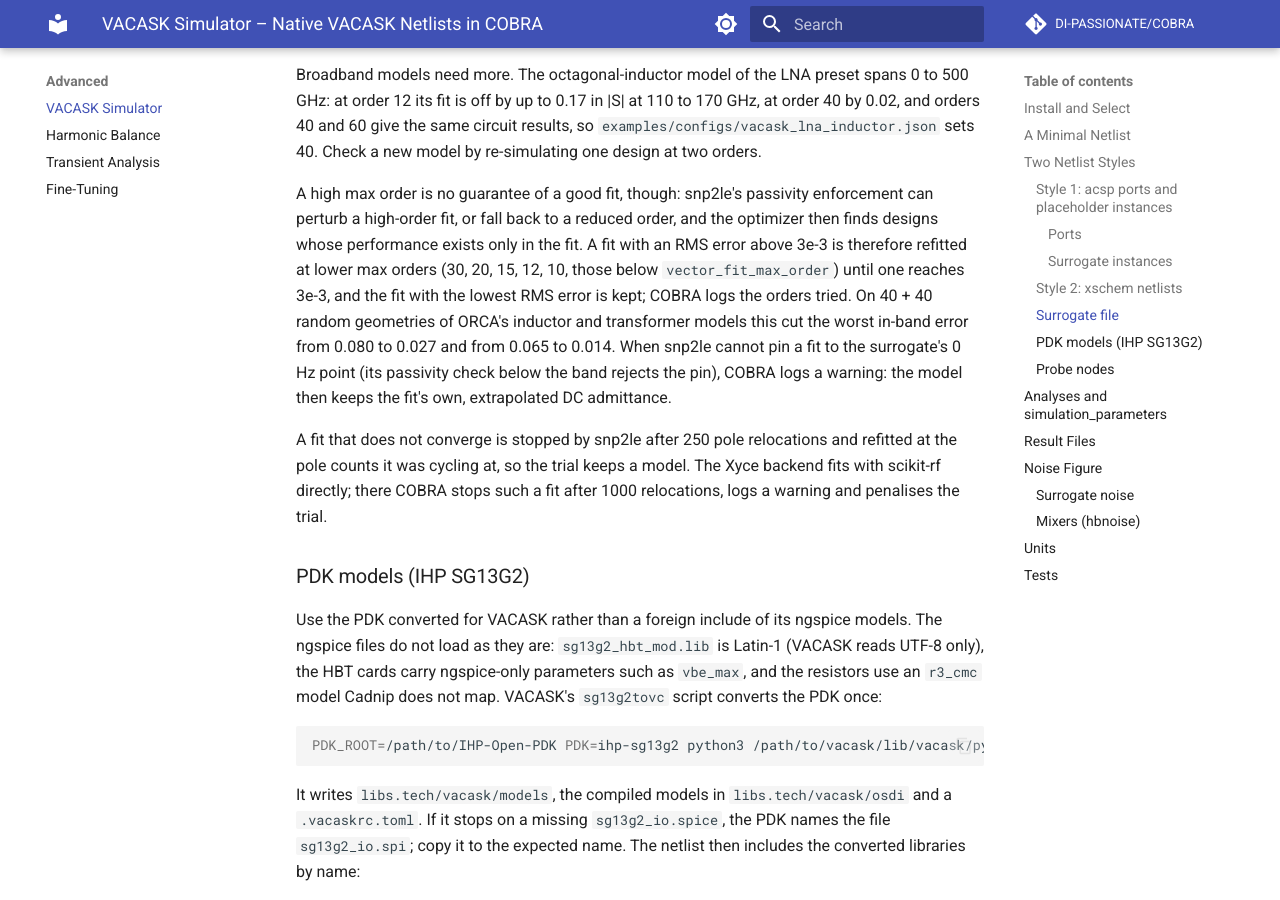
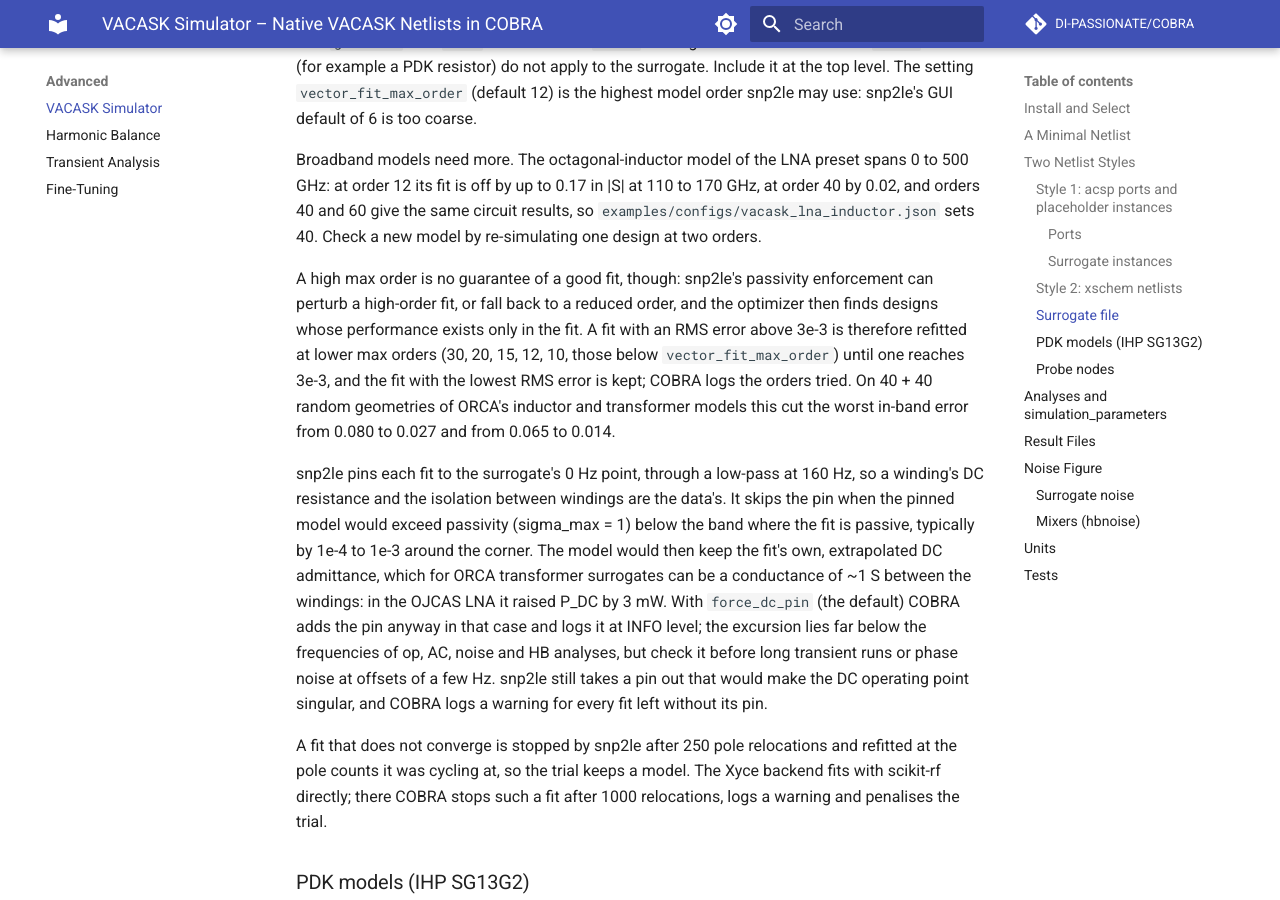
Before and after one commit to DI-PASSIONATE/COBRA, an MkDocs documentation site: the page built from docs/advanced/vacask.md, in a window 1280 px wide and 900 px high, scrolled down 4479 px. Built offline with MkDocs 1.6.1 and Material for MkDocs 9.7.7, drawn with Linux system fonts in a browser that asks for light colours; comment, search, counter and statistics services are not loaded; some of the changed text lies outside the part shown.

Commit message:
Documentation update

````diff
--- a/docs/advanced/vacask.md
+++ b/docs/advanced/vacask.md
@@ -27,7 +27,8 @@ optional executable. Select the backend in the configuration:
     "vacask_threads": 1,
     "vector_fit_max_order": 12,
     "enforce_passivity": false,
-    "surrogate_thermal_noise": false
+    "surrogate_thermal_noise": false,
+    "force_dc_pin": true
   }
 }
 ```
@@ -39,6 +40,7 @@ optional executable. Select the backend in the configuration:
 | `vector_fit_max_order` | `12` | Highest model order snp2le may use for a surrogate (at least 2); see [Surrogate file](#surrogate-file) |
 | `enforce_passivity` | `false` | Enforce passivity on the vector-fitted surrogate; slower pre-processing, no non-physical gain |
 | `surrogate_thermal_noise` | `false` | Add the surrogates' thermal noise, so noise figures include their losses; requires `enforce_passivity`. See [Surrogate noise](#surrogate-noise) |
+| `force_dc_pin` | `true` | Pin each surrogate fit to its 0 Hz point also where snp2le would skip the pin for passivity below the band. See [Surrogate file](#surrogate-file) |
 
 COBRA runs `vacask -sp -qp -n N deck.sim`, so the `postprocess` steps of the
 `control` block are skipped. Use `--simulator VacaskSimulator` with
@@ -217,10 +219,20 @@ with an RMS error above 3e-3 is therefore refitted at lower max orders (30, 20,
 15, 12, 10, those below `vector_fit_max_order`) until one reaches 3e-3, and the
 fit with the lowest RMS error is kept; COBRA logs the orders tried. On 40 + 40
 random geometries of ORCA's inductor and transformer models this cut the worst
-in-band error from 0.080 to 0.027 and from 0.065 to 0.014. When snp2le cannot
-pin a fit to the surrogate's 0 Hz point (its passivity check below the band
-rejects the pin), COBRA logs a warning: the model then keeps the fit's own,
-extrapolated DC admittance.
+in-band error from 0.080 to 0.027 and from 0.065 to 0.014.
+
+snp2le pins each fit to the surrogate's 0 Hz point, through a low-pass at 160 Hz,
+so a winding's DC resistance and the isolation between windings are the data's.
+It skips the pin when the pinned model would exceed passivity (sigma_max = 1)
+below the band where the fit is passive, typically by 1e-4 to 1e-3 around the
+corner. The model would then keep the fit's own, extrapolated DC admittance,
+which for ORCA transformer surrogates can be a conductance of ~1 S between the
+windings: in the OJCAS LNA it raised P_DC by 3 mW. With `force_dc_pin` (the
+default) COBRA adds the pin anyway in that case and logs it at INFO level; the
+excursion lies far below the frequencies of op, AC, noise and HB analyses, but
+check it before long transient runs or phase noise at offsets of a few Hz.
+snp2le still takes a pin out that would make the DC operating point singular,
+and COBRA logs a warning for every fit left without its pin.
 
 A fit that does not converge is stopped by snp2le after 250 pole
 relocations and refitted at the pole counts it was cycling at, so the trial keeps
````
Also changed, not shown: CHANGELOG.md (+5 -0 lines), docs/api/simulation.md (+4 -3 lines), docs/user-guide/configuration.md (+1 -0 lines).
